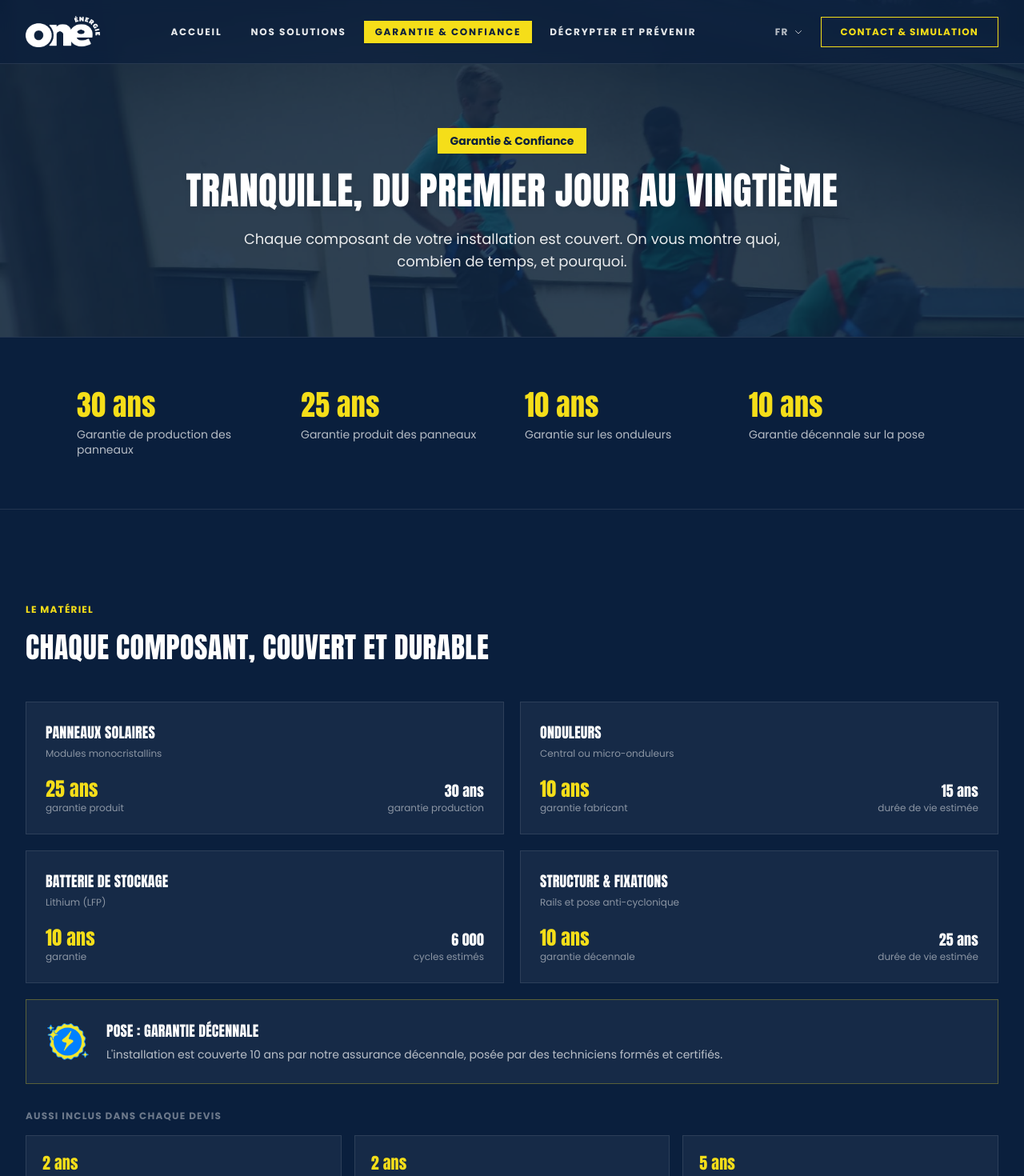
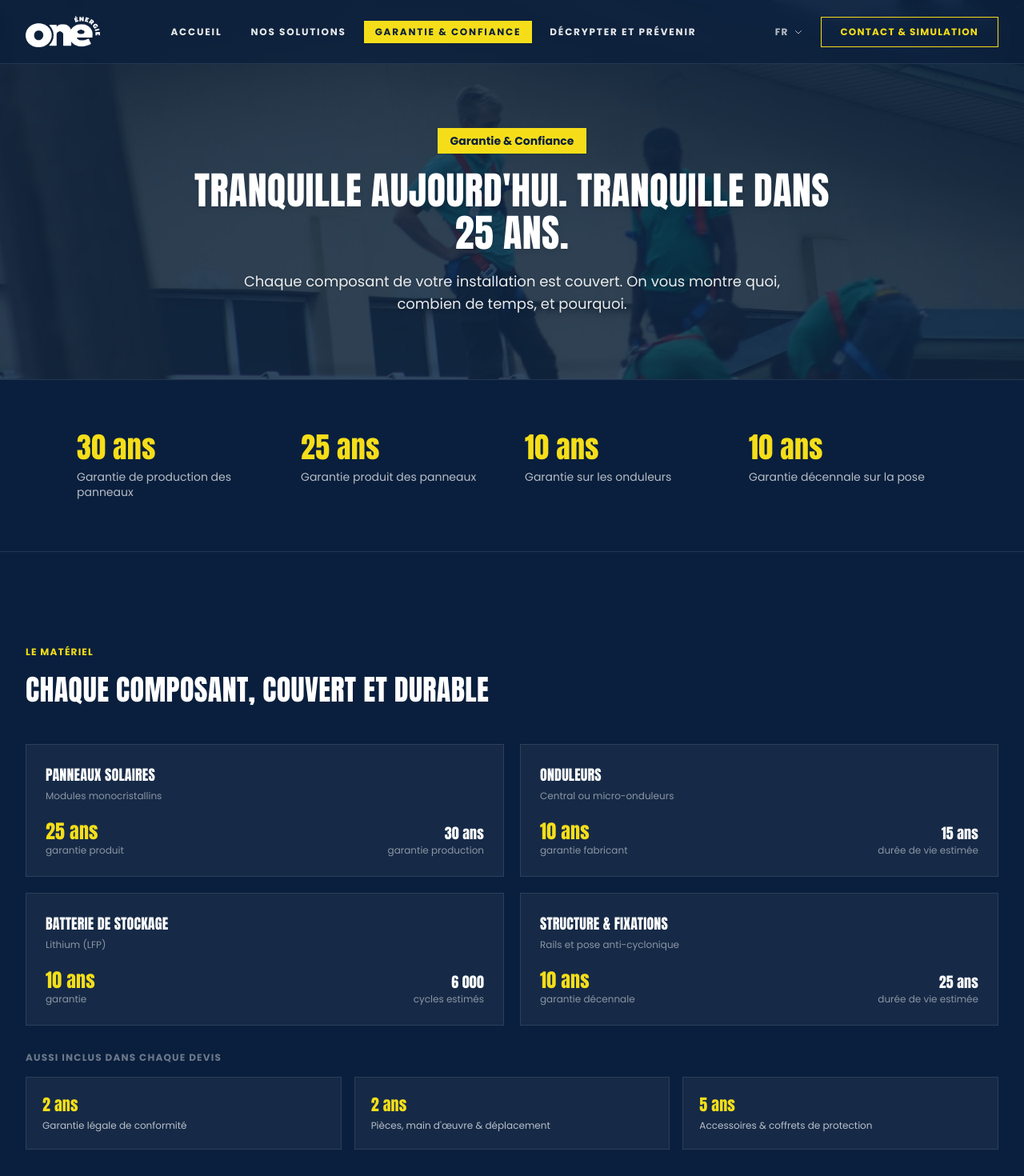
Before and after one commit to NyAina2308/OneEnergie, a React (Vite) app: page /garantie-confiance in a window 1280 px wide. Shown: the top 1470 px of the page at 80% size. Built offline with nearby package versions, Linux system fonts and the light colour scheme.

Commit message:
reglage garantie

```diff
--- a/src/i18n/locales/en.json
+++ b/src/i18n/locales/en.json
@@ -93,10 +93,10 @@
     "quoteAuthor": "— The “coffee-and-cooking” way of explaining it",
     "categoryAutonomie": "Independence",
     "categorySecurite": "Safety",
-    "autonomieEyebrow": "2.1 — Everyday independence",
+    "autonomieEyebrow": "2.3 — Everyday independence",
     "autonomieTitle": "Manage your comfort, lower your bill",
     "autonomieDesc": "We size your installation on your real usage, not an average: AC, cooking, hot water, it all counts.",
-    "securiteEyebrow": "2.2 — Safety & continuity",
+    "securiteEyebrow": "2.4 — Safety & continuity",
     "securiteTitle": "A backup system, ready for cyclone season",
     "securiteDesc": "Sleep easy: your installation is designed to handle the island's ups and downs, not just the sunny days.",
     "card1Title": "AC, no regrets",
@@ -115,7 +115,7 @@
     "qualityTitle": "Premium service quality"
   },
   "dahsolar": {
-    "eyebrow": "2.3 — The equipment",
+    "eyebrow": "2.1 — The equipment",
     "title": "Equipped by DAH Solar",
     "description": "Our installations are built on DAH Solar equipment, a panel and inverter manufacturer present in over 100 countries. Here are the two centrepieces we fit on Mauritian rooftops.",
     "partnerLabel": "Our supplier",
@@ -148,7 +148,7 @@
     ]
   },
   "realtime": {
-    "eyebrow": "2.4 — Real-time monitoring",
+    "eyebrow": "2.2 — Real-time monitoring",
     "title": "Your production, in plain sight",
     "description": "Every One Énergie installation is monitored in real time: daily production, battery level, consumption. You see, hour by hour, what the sun is earning you.",
     "live": "LIVE",
@@ -222,7 +222,7 @@
     "mapTitle": "Map of Mauritius"
   },
   "garanties": {
-    "pageTitle": "At ease, from day one to year twenty",
+    "pageTitle": "At ease today. At ease in 25 years.",
     "pageDescription": "Every component of your installation is covered. We show you what, for how long, and why.",
     "stat1Value": "30 years",
     "stat1Label": "Panel production warranty",
--- a/src/i18n/locales/fr.json
+++ b/src/i18n/locales/fr.json
@@ -93,10 +93,10 @@
     "quoteAuthor": "— Pédagogie « café-cuisine »",
     "categoryAutonomie": "Autonomie",
     "categorySecurite": "Sécurité",
-    "autonomieEyebrow": "2.1 — Autonomie quotidienne",
+    "autonomieEyebrow": "2.3 — Autonomie quotidienne",
     "autonomieTitle": "Gérez votre confort, faites baisser la facture",
     "autonomieDesc": "On dimensionne votre installation sur vos usages réels, pas sur une moyenne : clim, cuisine, eau chaude, tout compte.",
-    "securiteEyebrow": "2.2 — Sécurité & continuité",
+    "securiteEyebrow": "2.4 — Sécurité & continuité",
     "securiteTitle": "Un système anti-coupure, prêt pour le cyclone",
     "securiteDesc": "Dormez tranquille : votre installation est pensée pour encaisser les aléas de l'île, pas seulement les beaux jours.",
     "card1Title": "La clim, sans remords",
@@ -115,7 +115,7 @@
     "qualityTitle": "Une qualité de service premium"
   },
   "dahsolar": {
-    "eyebrow": "2.3 — Le matériel",
+    "eyebrow": "2.1 — Le matériel",
     "title": "Équipés par DAH Solar",
     "description": "Nos installations reposent sur le matériel de DAH Solar, fabricant de panneaux et d'onduleurs présent dans plus de 100 pays. Voici les deux pièces maîtresses qu'on pose sur les toits mauriciens.",
     "partnerLabel": "Notre fournisseur",
@@ -148,7 +148,7 @@
     ]
   },
   "realtime": {
-    "eyebrow": "2.4 — Suivi en temps réel",
+    "eyebrow": "2.2 — Suivi en temps réel",
     "title": "Votre production, sous les yeux",
     "description": "Chaque installation One Énergie est suivie en temps réel : production du jour, niveau de batterie, consommation. Vous voyez, heure par heure, ce que le soleil vous rapporte.",
     "live": "EN DIRECT",
@@ -222,7 +222,7 @@
     "mapTitle": "Carte Île Maurice"
   },
   "garanties": {
-    "pageTitle": "Tranquille, du premier jour au vingtième",
+    "pageTitle": "Tranquille aujourd'hui. Tranquille dans 25 ans.",
     "pageDescription": "Chaque composant de votre installation est couvert. On vous montre quoi, combien de temps, et pourquoi.",
     "stat1Value": "30 ans",
     "stat1Label": "Garantie de production des panneaux",
--- a/src/pages/Garanties.tsx
+++ b/src/pages/Garanties.tsx
@@ -160,21 +160,7 @@ function Garanties() {
                 </motion.div>
               ))}
 
-              {/* Callout pose / garantie décennale */}
-              <motion.div
-                variants={fadeInUp}
-                className="flex items-center gap-5 border border-oe-yellow/30 bg-white/5 p-6 sm:col-span-2"
-              >
-                <img src={iconBadge} alt="" className="h-14 w-14 shrink-0 object-contain" />
-                <div>
-                  <h3 className="font-display text-lg uppercase tracking-wide text-white">
-                    {t('garanties.calloutTitle')}
-                  </h3>
-                  <p className="mt-1 font-sans text-sm leading-relaxed text-white/70">
-                    {t('garanties.calloutDesc')}
-                  </p>
-                </div>
-              </motion.div>
+
             </motion.div>
 
             {/* Garanties complémentaires (conformité, main d'œuvre, accessoires) */}
--- a/src/pages/Solutions.tsx
+++ b/src/pages/Solutions.tsx
@@ -157,6 +157,12 @@ function Solutions() {
           </div>
         </section>
 
+        {/* Le matériel installé : gamme DAH Solar */}
+        <DahSolarRange />
+
+        {/* Suivi de production en temps réel */}
+        <RealtimeTracking />
+
         {/* --- BLOC PRINCIPAL AVEC SCROLL SPY --- */}
         <section id="autonomie-securite" className="relative flex flex-col lg:flex-row border-t border-white/10 bg-oe-navy">
 
@@ -263,12 +269,6 @@ function Solutions() {
           </div>
         </section>
 
-        {/* Le matériel installé : gamme DAH Solar */}
-        <DahSolarRange />
-
-        {/* Suivi de production en temps réel */}
-        <RealtimeTracking />
-
         {/* Preuve en image : Layout Bento Grid */}
         <section className="border-t border-white/10 py-20 md:py-28">
           <div className="mx-auto max-w-7xl px-5 md:px-8">
```
